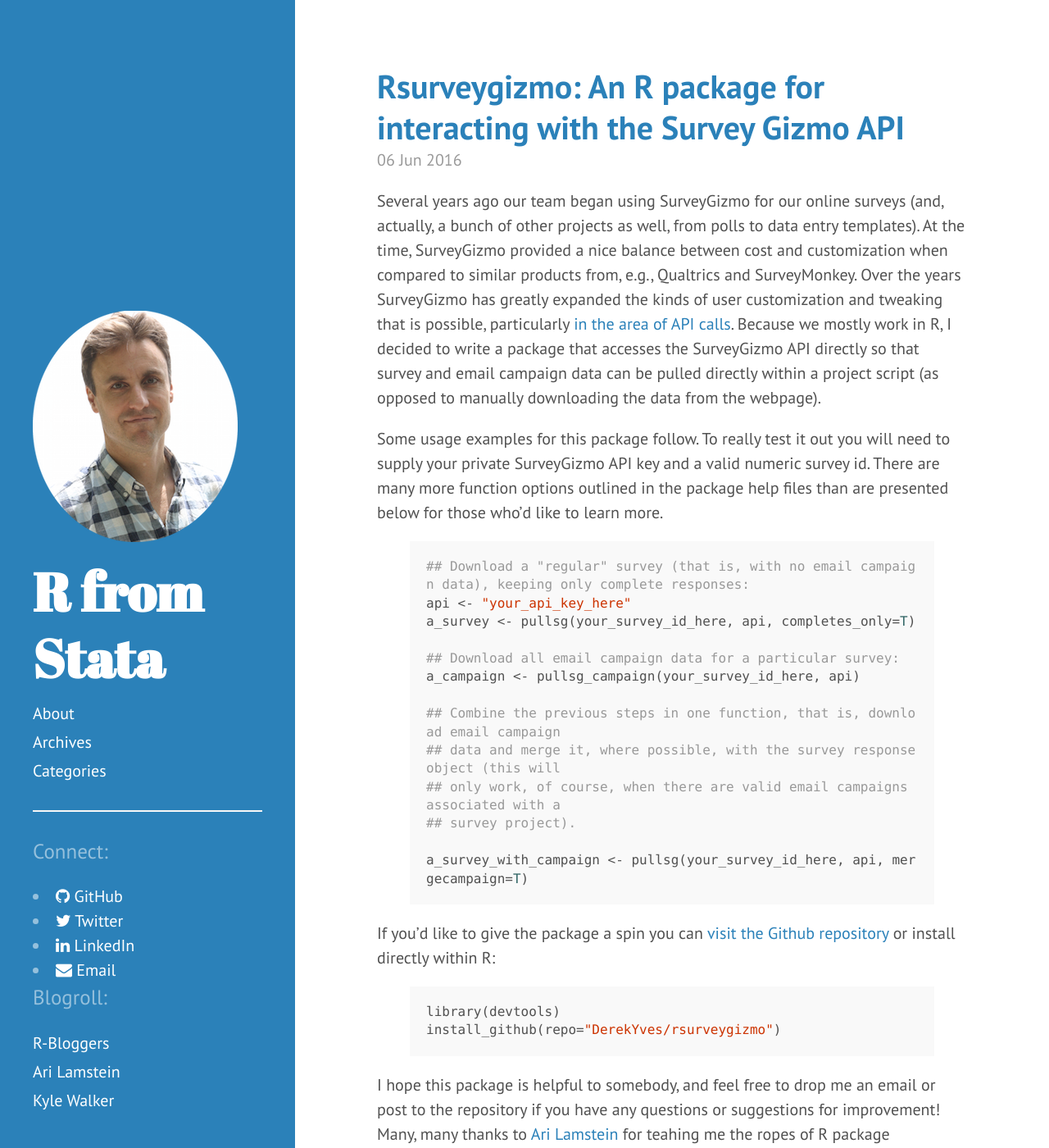
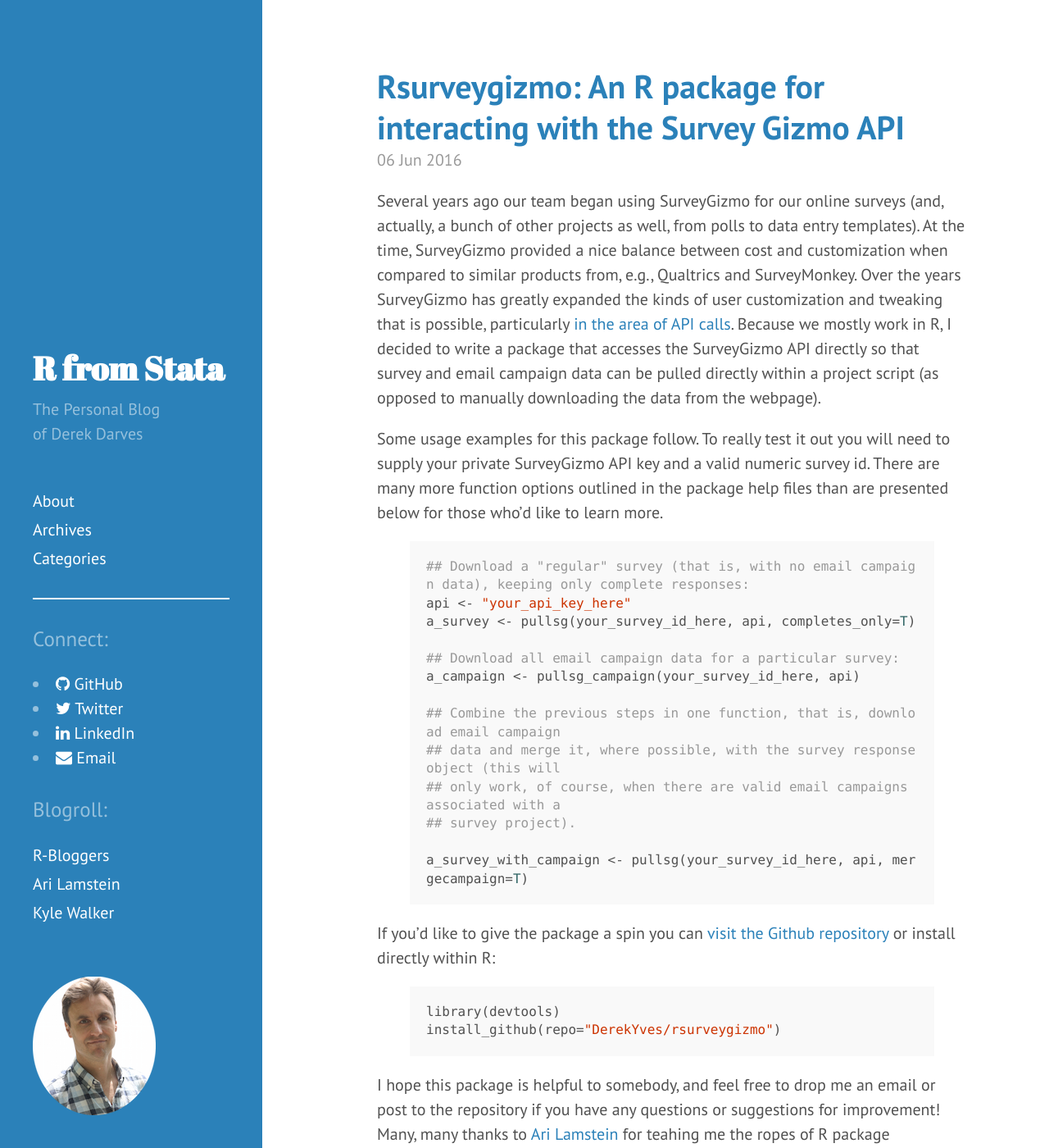
Before and after one commit to DerekYves/DerekYves.github.io, a Jekyll site: the page built from index.html, in a window 1280 px wide and 1400 px high. Shown: the whole window at 82% size. Built offline with Jekyll 4.4.1, drawn with Linux system fonts in a browser that asks for light colours; nearby versions of some CDN libraries; comment, search, counter and statistics services are not loaded.

Commit message:
sidebar updates

```diff
--- a/_config.yml
+++ b/_config.yml
@@ -8,7 +8,7 @@ permalink: /:year/:month/:day/:title.html
 #relative_permalinks: true
 
 # Setup
-title:  R from<br>Stata
+title:  R from Stata
 email: darves[at]gmail.com
 description: > # this means to ignore newlines until "baseurl:"
     The goal of this blog is to help people who are making the transition from STATA to R (or, at least, trying to supplement their STATA skills with R).
--- a/_includes/sidebar.html
+++ b/_includes/sidebar.html
@@ -2,14 +2,14 @@
 <div class="sidebar">
   <div class="container sidebar-sticky">
     <div class="sidebar-about">
-    <img src="{{ site.baseurl }}/images/dd.png">
          <h1>
         <a href="{{ site.baseurl }}">
           {{ site.title }}
         </a>
       </h1>
+      <p> {{ site.description }} </p>
     </div>
-
+	<br>
     <nav class="sidebar-nav">
 	{% comment %}
 	  The code below dynamically generates a sidebar nav of pages with
@@ -46,10 +46,12 @@
 		  <i class="fa fa-envelope"></i> Email
 		  </a>  </li>
 	{% endif %}
+	<br>
 <p class="lead">Blogroll:</p>
       <a class="sidebar-nav-item" href="http://www.r-bloggers.com/">R-Bloggers</a>
       <a class="sidebar-nav-item" href="http://www.arilamstein.com/">Ari Lamstein</a>
       <a class="sidebar-nav-item" href="http://walkerke.github.io/">Kyle Walker</a>
+	<br>	<br>      <img src="{{ site.baseurl }}/images/dd.png">
     </nav>
 </div>
 </div>
--- a/public/css/hyde.css
+++ b/public/css/hyde.css
@@ -65,7 +65,7 @@ html {
     top: 0;
     left: 0;
     bottom: 0;
-    width: 18rem;
+    width: 16rem;
     text-align: left;
   }
 }
@@ -80,7 +80,7 @@ html {
   color: #fff;
   margin-top: 0;
   font-family: "Abril Fatface", serif;
-  font-size: 3.25rem;
+  font-size: 2rem;
 }
 
 /* Sidebar nav */
```
Also changed, not shown: images/dd.png, 13 other files.
